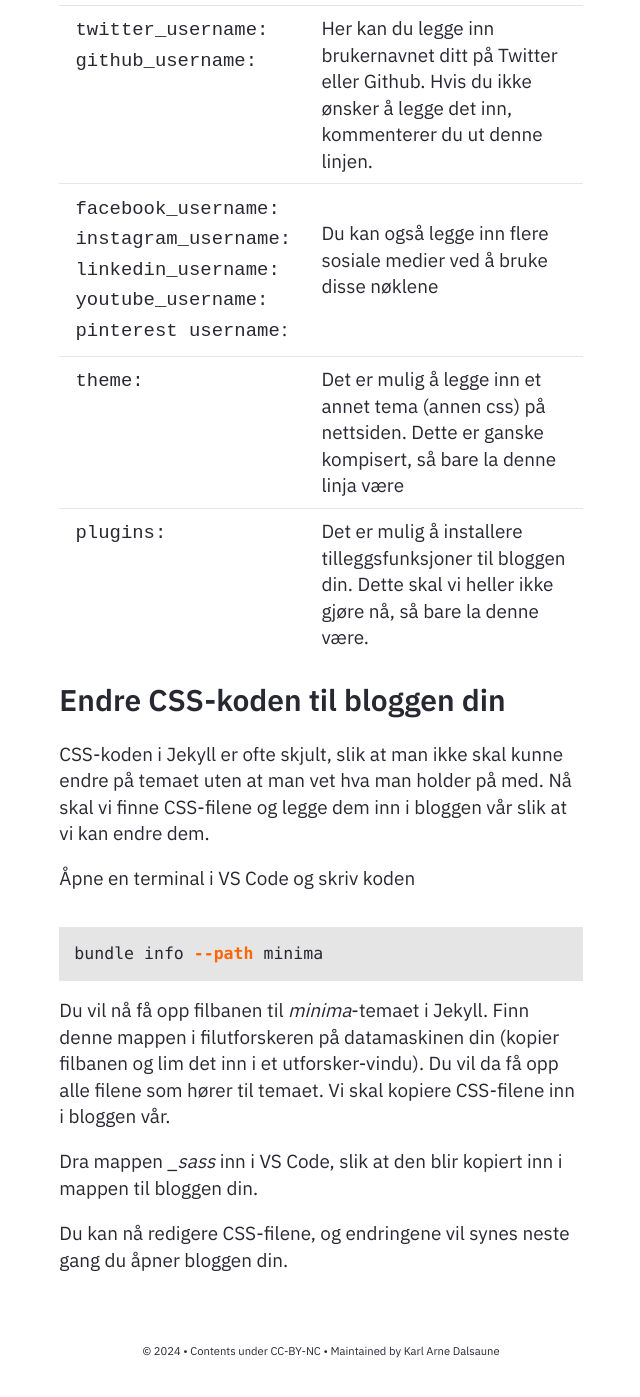
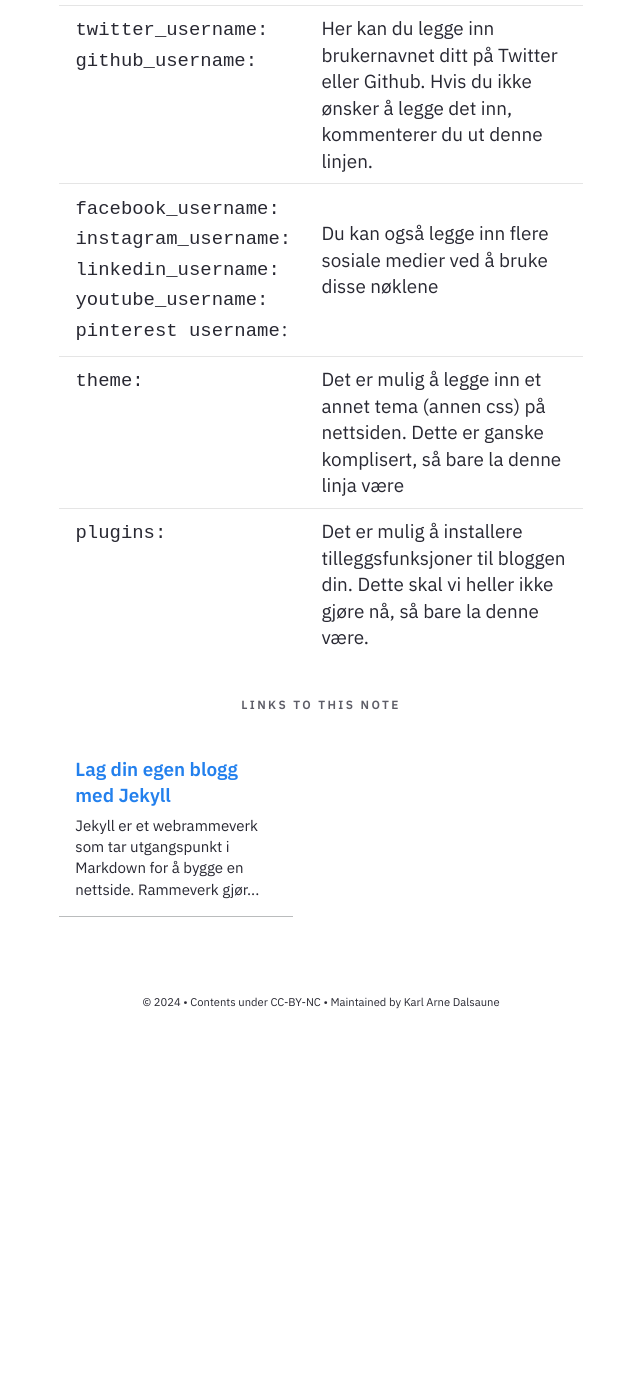
Before and after one commit to Cha-IM/cha-im.github.io, a Jekyll site: the page built from _notes/Public/Utvikling/Jekyll/Tilpasse din Jekyll-webside.md, in a window 1280 px wide and 1400 px high, scrolled down 2754 px. Shown: the top 1397 px of the window, without its empty margins (319-959 px from the left). Built offline with Jekyll 4.4.1, drawn with Linux system fonts in a browser that asks for light colours; after the commit the page ends 3805 px from its top, so only the background shows below that.

Commit message:
fix: update

````diff
--- a/_notes/Public/Utvikling/Jekyll/Tilpasse din Jekyll-webside.md
+++ b/_notes/Public/Utvikling/Jekyll/Tilpasse din Jekyll-webside.md
@@ -77,20 +77,5 @@ Linjene som starter med `#` er kommentarer ment for å hjelpe deg å forstå kod
 | `url:`                                                                                                                | Her trenger du ikke skrive noe. Denne brukes hvis du skal legge bloggen din ut på nett på ditt eget domene                                                                        |
 | `twitter_username:`<br>`github_username:`                                                                             | Her kan du legge inn brukernavnet ditt på Twitter eller Github. Hvis du ikke ønsker å legge det inn, kommenterer du ut denne linjen.                                              |
 | `facebook_username:`<br>`instagram_username:`<br>`linkedin_username:`<br>`youtube_username:`<br>`pinterest username`: | <br>Du kan også legge inn flere sosiale medier ved å bruke disse nøklene                                                                                                          |
-| `theme:`                                                                                                              | Det er mulig å legge inn et annet tema (annen css) på nettsiden. Dette er ganske kompisert, så bare la denne linja være                                                           |
+| `theme:`                                                                                                              | Det er mulig å legge inn et annet tema (annen css) på nettsiden. Dette er ganske komplisert, så bare la denne linja være                                                          |
 | `plugins:`                                                                                                            | Det er mulig å installere tilleggsfunksjoner til bloggen din. Dette skal vi heller ikke gjøre nå, så bare la denne være.                                                          |
-
-## Endre CSS-koden til bloggen din
-CSS-koden i Jekyll er ofte skjult, slik at man ikke skal kunne endre på temaet uten at man vet hva man holder på med. Nå skal vi finne CSS-filene og legge dem inn i bloggen vår slik at vi kan endre dem.
-
-Åpne en terminal i VS Code og skriv koden
-
-```sh
-bundle info --path minima
-```
-
-Du vil nå få opp filbanen til *minima*-temaet i Jekyll. Finn denne mappen i filutforskeren på datamaskinen din (kopier filbanen og lim det inn i et utforsker-vindu). Du vil da få opp alle filene som hører til temaet. Vi skal kopiere CSS-filene inn i bloggen vår.
-
-Dra mappen *_sass* inn i VS Code, slik at den blir kopiert inn i mappen til bloggen din.
-
-Du kan nå redigere CSS-filene, og endringene vil synes neste gang du åpner bloggen din.
````
Also changed, not shown: _notes/Public/Utvikling/Jekyll/Lag din egen blogg med Jekyll.md (+11 -1 lines), _notes/Public/Utvikling/Jekyll/Opprette nye sider og poster på bloggen din.md (+1 -0 lines).
